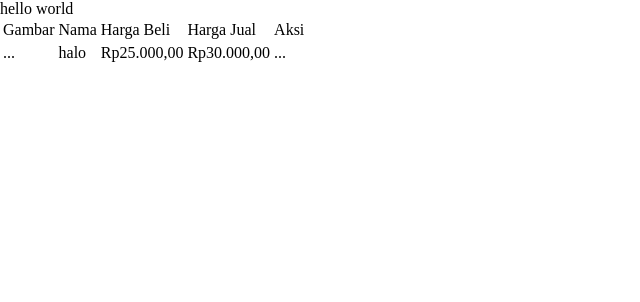
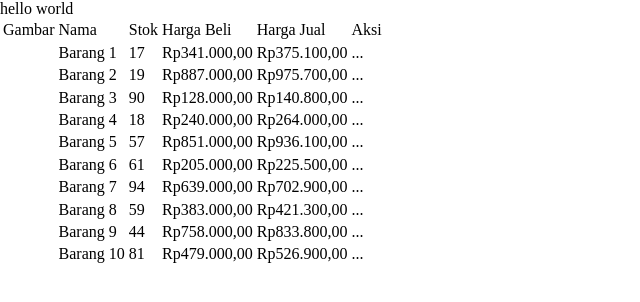
Before and after one commit to stoikal/demo-idb-crud, a React app: page / in a window 1280 px wide. Shown: the top 302 px of the page, without its empty margins (0-640 px from the left). Built offline with nearby package versions, Linux system fonts and the light colour scheme.

Commit message:
create product table

```diff
--- a/src/App.js
+++ b/src/App.js
@@ -1,5 +1,26 @@
 import React from 'react';
-import Table from './components/Table';
+import ProductTable from './components/ProductTable';
+
+const list = [];
+function randomIntFromInterval(min, max) {
+  return Math.floor(Math.random() * (max - min + 1) + min);
+}
+
+function generateList(amount) {
+  for (let i = 0; i < amount; i += 1) {
+    const cost = randomIntFromInterval(100, 1000) * 1000;
+
+    list.push({
+      image: '',
+      name: `Barang ${i + 1}`,
+      costPrice: cost,
+      sellingPrice: cost + cost * 0.1,
+      stock: randomIntFromInterval(10, 100),
+    });
+  }
+}
+
+generateList(10);
 
 const App = () => {
   const title = 'hello world';
@@ -7,7 +28,9 @@ const App = () => {
   return (
     <>
       <div>{title}</div>
-      <Table />
+      <ProductTable
+        list={list}
+      />
     </>
   );
 };
--- /dev/null
+++ b/src/components/ProductTable/index.js
@@ -0,0 +1,47 @@
+import React from 'react';
+import PropTypes from 'prop-types';
+import formatCurrency from '../../utils/formatCurrency';
+
+const ProductTable = ({ list }) => {
+  return (
+    <table>
+      <thead>
+        <tr>
+          <td>Gambar</td>
+          <td>Nama</td>
+          <td>Stok</td>
+          <td>Harga Beli</td>
+          <td>Harga Jual</td>
+          <td>Aksi</td>
+        </tr>
+      </thead>
+      <tbody>
+        {list.map((product) => {
+          const { image, name, stock, costPrice, sellingPrice } = product;
+          return (
+            <tr key={name}>
+              <td>{image}</td>
+              <td>{name}</td>
+              <td>{stock}</td>
+              <td>{formatCurrency(costPrice)}</td>
+              <td>{formatCurrency(sellingPrice)}</td>
+              <td>...</td>
+            </tr>
+          );
+        })}
+      </tbody>
+    </table>
+  );
+};
+
+ProductTable.propTypes = {
+  list: PropTypes.arrayOf(PropTypes.shape({
+    image: PropTypes.string,
+    name: PropTypes.string,
+    stock: PropTypes.number,
+    costPrice: PropTypes.number,
+    sellingPrice: PropTypes.number,
+  })).isRequired,
+};
+
+export default ProductTable;
--- a/src/components/Table/index.js
+++ /dev/null
@@ -1,30 +0,0 @@
-import React from 'react';
-import formatCurrency from '../../utils/formatCurrency';
-// import PropTypes from 'prop-types';
-
-const Table = () => {
-
-  return (
-    <table>
-      <thead>
-        <td>Gambar</td>
-        <td>Nama</td>
-        <td>Harga Beli</td>
-        <td>Harga Jual</td>
-        <td>Aksi</td>
-      </thead>
-      <tbody>
-        <td>...</td>
-        <td>halo</td>
-        <td>{formatCurrency(25000)}</td>
-        <td>{formatCurrency(30000)}</td>
-        <td>...</td>
-      </tbody>
-    </table>
-  );
-};
-
-Table.propTypes = {
-};
-
-export default Table;
```
Also changed, not shown: 1 other file (tests, documents, lock files or other folders).
